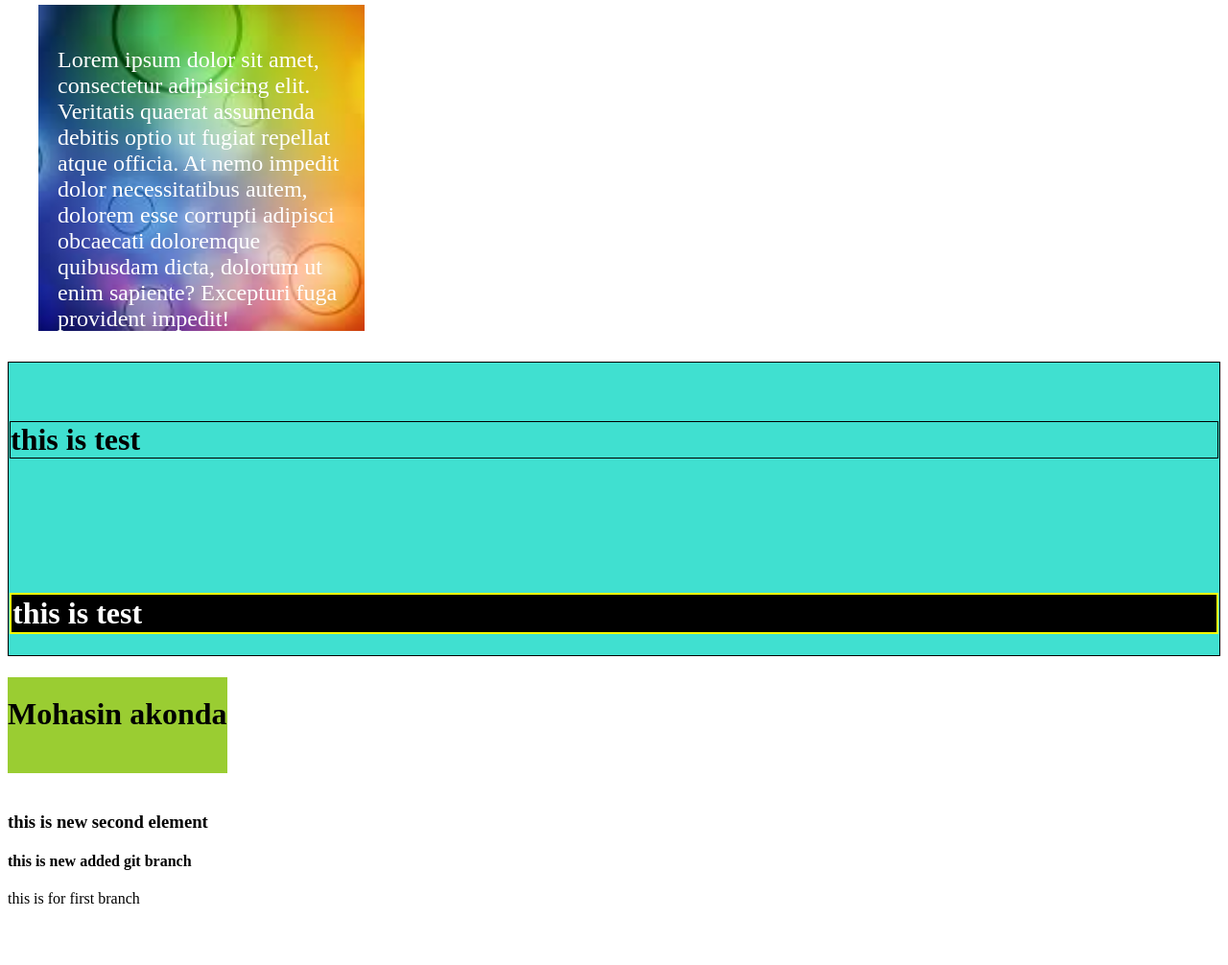
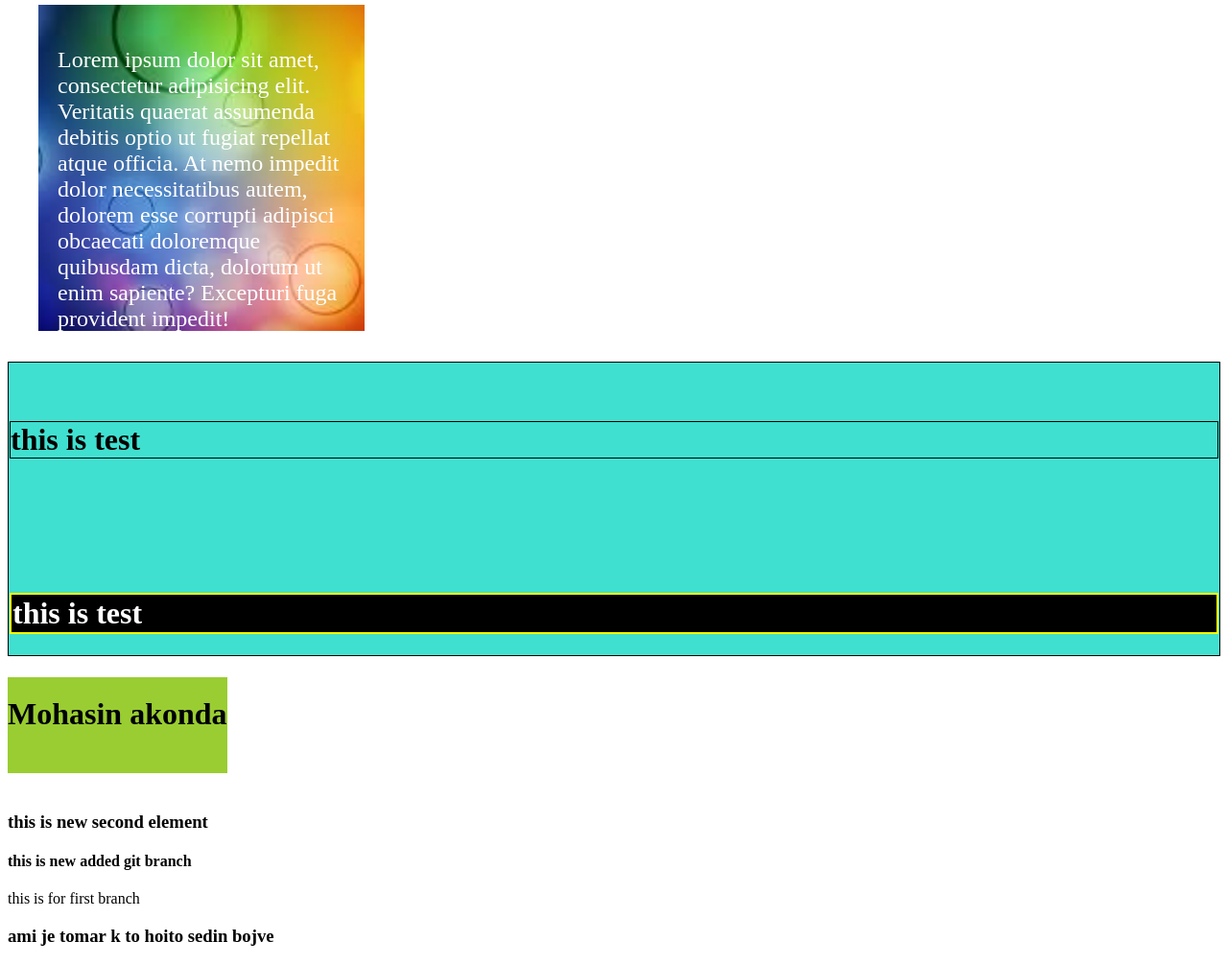
Before and after one commit to mohasinakonda/new-profile, a plain HTML site: page index.html in a window 1280 px wide. Shown: the part 1452-2458 px from the top of the page at 96% size. Before the commit the page ends 2406 px from the top, so only its background shows below. Drawn offline with Linux system fonts and the light colour scheme.

Commit message:
jatiyo songit added

```diff
--- a/index.html
+++ b/index.html
@@ -147,5 +147,6 @@
 
 
 		<div> this is for first branch</div>
+		<div> <h3> ami je tomar k to hoito sedin bojve </h3></div>
 	</body>
 </html>
```
